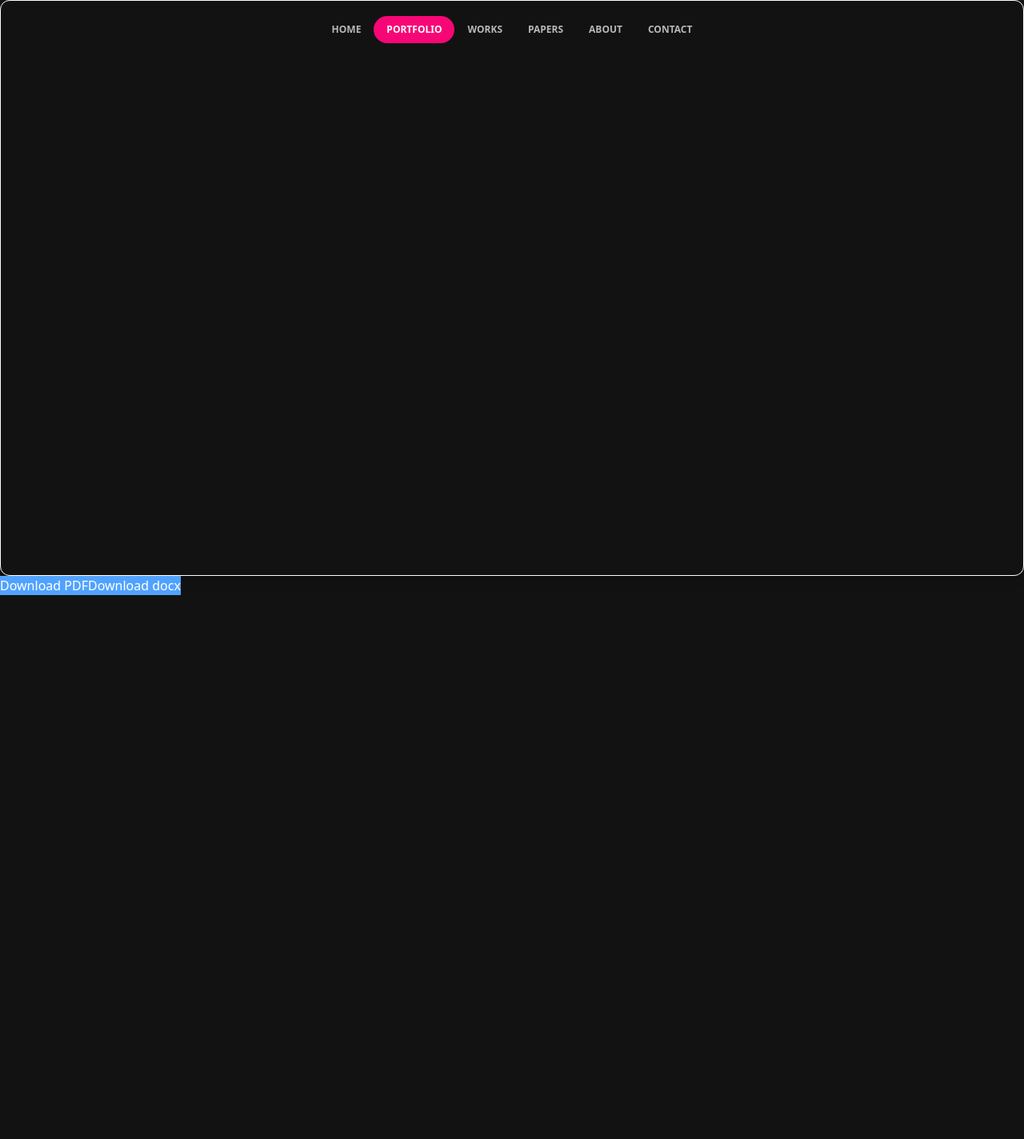
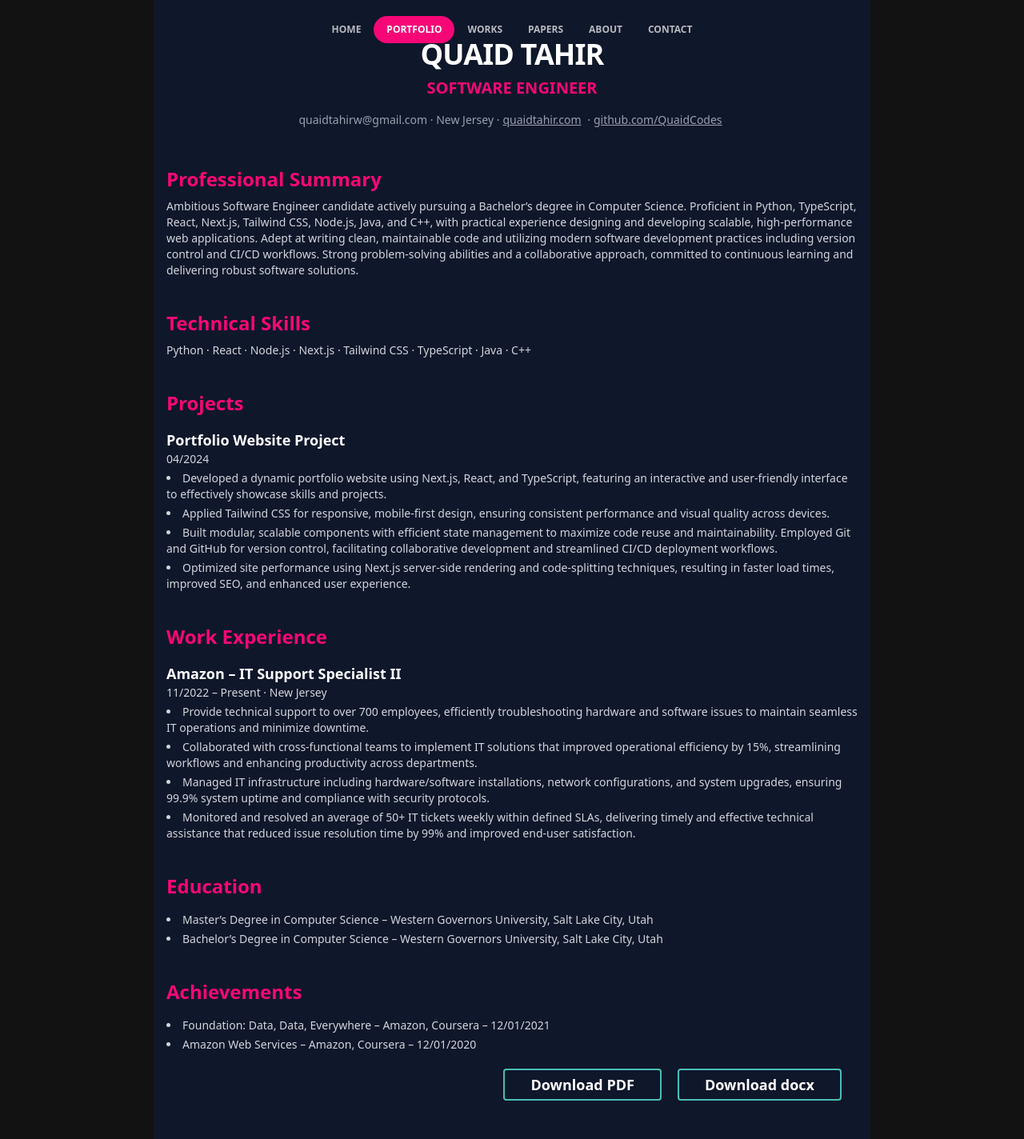
Before and after one commit to QuaidCodes/quaidtahir.com, a Next.js app: page /portfolio in a window 1280 px wide. Shown: the whole page at 80% size. Before the commit the page ends 800 px from the top, so only its background shows below. Built offline with nearby package versions, Linux system fonts and the light colour scheme.

Commit message:
covert protfolio from pdf to tsx

```diff
--- a/src/app/portfolio/page.tsx
+++ b/src/app/portfolio/page.tsx
@@ -1,19 +1,174 @@
+import Link from "next/link";
 
 export default function Portfolio() {
   return (
-    <div className="min-h-screen">
-      <iframe
-        // src="/QuaidTahirPortfolio.pdf"
-        className="w-full h-[90vh] border shadow-lg rounded-xl bg-red"
-      />
-      <div className="flex">
-        <button className="bg-blue-400">
+    <main className="max-w-4xl mx-auto px-4 py-12 font-sans text-white bg-[#0f172a]">
+      {/* Header */}
+      <section className="text-center mb-12">
+        <h1 className="text-4xl font-bold tracking-tight">QUAID TAHIR</h1>
+        <h2 className="text-xl text-[#f70776] mt-2 font-semibold">
+          SOFTWARE ENGINEER
+        </h2>
+        <p className="mt-4 text-sm text-gray-400">
+          <a href="mailto:quaidtahirw@gmail.com">quaidtahirw@gmail.com</a> · New
+          Jersey ·
+          <Link
+            href="https://www.quaidtahir.com"
+            target="_blank"
+            className="underline mx-1"
+          >
+            quaidtahir.com
+          </Link>{" "}
+          ·
+          <Link
+            href="https://www.github.com/QuaidCodes"
+            target="_blank"
+            className="underline mx-1"
+          >
+            github.com/QuaidCodes
+          </Link>
+        </p>
+      </section>
+
+      {/* Professional Summary */}
+      <section className="mb-10">
+        <h3 className="text-2xl font-semibold text-[#f70776] mb-2">
+          Professional Summary
+        </h3>
+        <p className="text-sm text-gray-300">
+          Ambitious Software Engineer candidate actively pursuing a Bachelor’s
+          degree in Computer Science. Proficient in Python, TypeScript, React,
+          Next.js, Tailwind CSS, Node.js, Java, and C++, with practical
+          experience designing and developing scalable, high-performance web
+          applications. Adept at writing clean, maintainable code and utilizing
+          modern software development practices including version control and
+          CI/CD workflows. Strong problem-solving abilities and a collaborative
+          approach, committed to continuous learning and delivering robust
+          software solutions.
+        </p>
+      </section>
+
+      {/* Skills */}
+      <section className="mb-10">
+        <h3 className="text-2xl font-semibold text-[#f70776] mb-2">
+          Technical Skills
+        </h3>
+        <p className="text-sm text-gray-300">
+          Python · React · Node.js · Next.js · Tailwind CSS · TypeScript · Java
+          · C++
+        </p>
+      </section>
+
+      {/* Projects */}
+      <section className="mb-10">
+        <h3 className="text-2xl font-semibold text-[#f70776] mb-4">Projects</h3>
+        <div className="mb-6">
+          <h4 className="text-lg font-bold text-white">
+            Portfolio Website Project
+          </h4>
+          <p className="text-sm text-gray-300 mb-1">04/2024</p>
+          <ul className="list-disc list-inside text-sm text-gray-300 space-y-1">
+            <li>
+              Developed a dynamic portfolio website using Next.js, React, and
+              TypeScript, featuring an interactive and user-friendly interface
+              to effectively showcase skills and projects.
+            </li>
+            <li>
+              Applied Tailwind CSS for responsive, mobile-first design, ensuring
+              consistent performance and visual quality across devices.
+            </li>
+            <li>
+              Built modular, scalable components with efficient state management
+              to maximize code reuse and maintainability. Employed Git and
+              GitHub for version control, facilitating collaborative development
+              and streamlined CI/CD deployment workflows.
+            </li>
+            <li>
+              Optimized site performance using Next.js server-side rendering and
+              code-splitting techniques, resulting in faster load times,
+              improved SEO, and enhanced user experience.
+            </li>
+          </ul>
+        </div>
+      </section>
+
+      {/* Experience */}
+      <section className="mb-10">
+        <h3 className="text-2xl font-semibold text-[#f70776] mb-4">
+          Work Experience
+        </h3>
+        <div>
+          <h4 className="text-lg font-bold text-white">
+            Amazon – IT Support Specialist II
+          </h4>
+          <p className="text-sm text-gray-300">
+            11/2022 – Present · New Jersey
+          </p>
+          <ul className="list-disc list-inside text-sm text-gray-300 space-y-1 mt-1">
+            <li>
+              Provide technical support to over 700 employees, efficiently
+              troubleshooting hardware and software issues to maintain seamless
+              IT operations and minimize downtime.
+            </li>
+            <li>
+              Collaborated with cross-functional teams to implement IT solutions
+              that improved operational efficiency by 15%, streamlining
+              workflows and enhancing productivity across departments.
+            </li>
+            <li>
+              Managed IT infrastructure including hardware/software
+              installations, network configurations, and system upgrades,
+              ensuring 99.9% system uptime and compliance with security
+              protocols.
+            </li>
+            <li>
+              Monitored and resolved an average of 50+ IT tickets weekly within
+              defined SLAs, delivering timely and effective technical assistance
+              that reduced issue resolution time by 99% and improved end-user
+              satisfaction.
+            </li>
+          </ul>
+        </div>
+      </section>
+
+      {/* Education */}
+      <section className="mb-10">
+        <h3 className="text-2xl font-semibold text-[#f70776] mb-4">
+          Education
+        </h3>
+        <ul className="list-disc list-inside text-sm text-gray-300 space-y-1">
+          <li>
+            Master’s Degree in Computer Science – Western Governors University,
+            Salt Lake City, Utah
+          </li>
+          <li>
+            Bachelor’s Degree in Computer Science – Western Governors
+            University, Salt Lake City, Utah
+          </li>
+        </ul>
+      </section>
+
+      {/* Achievements */}
+      <section>
+        <h3 className="text-2xl font-semibold text-[#f70776] mb-4">
+          Achievements
+        </h3>
+        <ul className="list-disc list-inside text-sm text-gray-300 space-y-1">
+          <li>
+            Foundation: Data, Data, Everywhere – Amazon, Coursera – 12/01/2021
+          </li>
+          <li>Amazon Web Services – Amazon, Coursera – 12/01/2020</li>
+        </ul>
+      </section>
+
+      <div className="flex justify-end mt-5">
+        <button className="hero-btns">
           <a href="/QuaidTahirResume.pdf">Download PDF</a>
         </button>
-        <button className="bg-blue-400">
+        <button className="hero-btns">
           <a href="/QuaidTahirResume.docx">Download docx</a>
         </button>
       </div>
-    </div>
+    </main>
   );
 }
```
